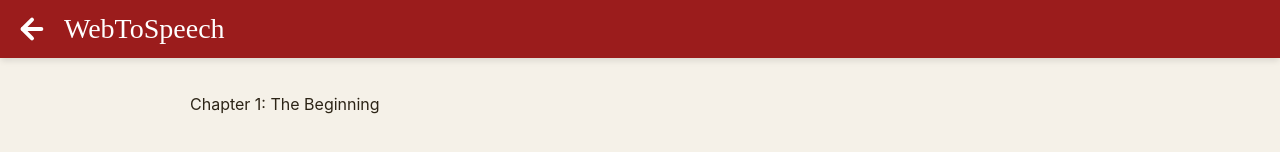
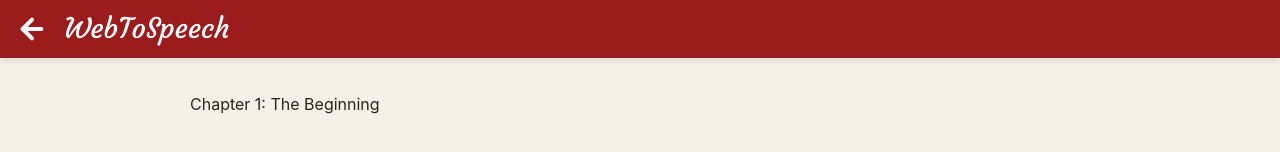
Before and after one commit to Byrdman04/E_reader_capstone, a React (Create React App) app in the folder webtospeech/: page /document in a window 1280 px wide. Shown: the top 152 px of the page. Built offline with nearby package versions, Linux system fonts and the light colour scheme; no server answers.

Commit message:
Updated Document.js font to match Dashboard.js font
Added import for Courgette font into Document.css, changed primary font for .app-title to Courgette.

```diff
--- a/webtospeech/src/pages/Document.css
+++ b/webtospeech/src/pages/Document.css
@@ -1,3 +1,5 @@
+@import url('https://fonts.googleapis.com/css?family=Courgette');
+
 * {
   box-sizing: border-box;
   margin: 0;
@@ -40,7 +42,7 @@
 }
 
 .app-title {
-  font-family: 'Brush Script MT', cursive;
+  font-family: 'Courgette', 'Brush Script MT', cursive;
   font-size: 28px;
   font-weight: normal;
   margin: 0;
```
